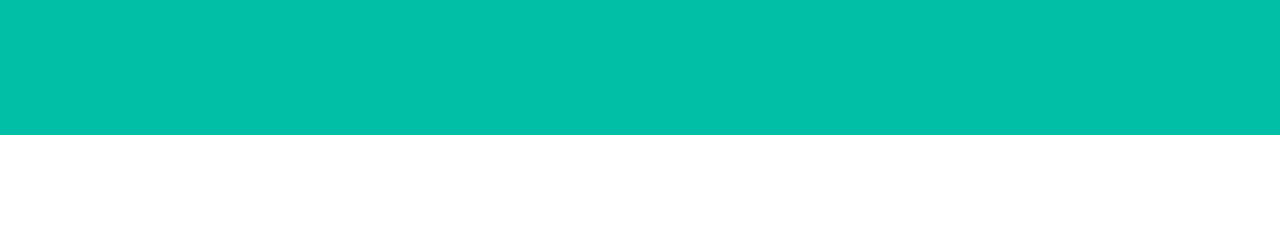
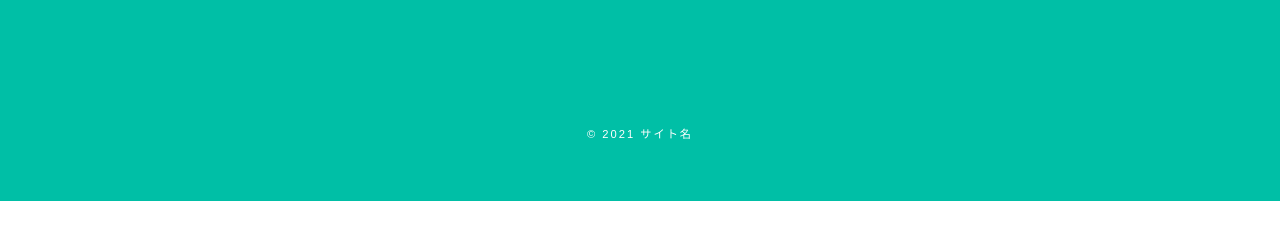
Before and after one commit to Atsu0601/html-format, a website: page index.html in a window 1280 px wide. Drawn offline with Linux system fonts and the light colour scheme.

Commit message:
Swiperの追加

```diff
--- a/index.html
+++ b/index.html
@@ -22,6 +22,7 @@
     <meta property="og:locale" content="ja_JP" />
 
     <link rel="stylesheet" href="/assets/css/style.css" />
+    <script src="/assets/js/script.js"></script>
   </head>
   <body>
     <header class="l-header">
@@ -31,7 +32,12 @@
     <main class="l-main"></main>
 
     <footer class="l-footer">
-      <div class="l-inner"></div>
+      <div class="l-inner">
+
+        <div class="l-footer__copy">
+          <small>&copy; 2021 サイト名</small>
+        </div>
+      </div>
     </footer>
   </body>
 </html>
--- /dev/null
+++ b/package.json
@@ -0,0 +1,5 @@
+{
+  "dependencies": {
+    "swiper": "^11.0.5"
+  }
+}
```
Also changed, not shown: README.md, 2 other files.
